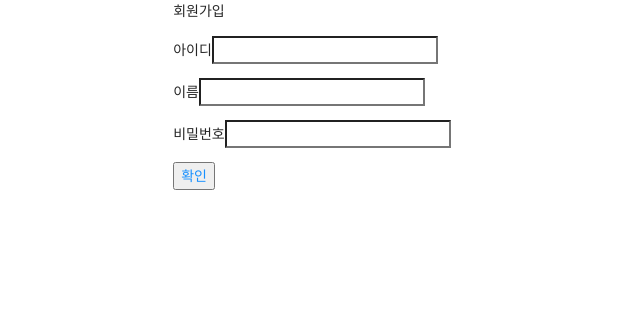
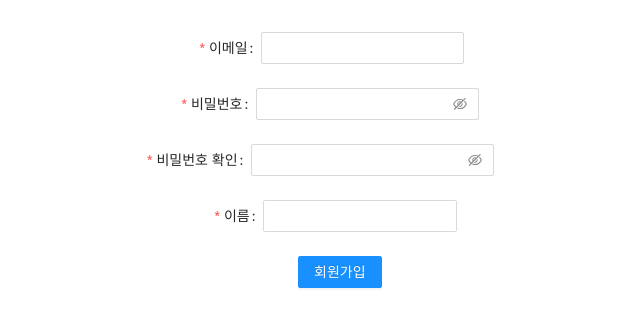
Before and after one commit to MLifeFam/SYB-web, a React (Create React App) app: page /signup in a window 1280 px wide. Shown: the top 326 px of the page, without its empty margins (328-968 px from the left). Built offline with nearby package versions, Linux system fonts and the light colour scheme.

Commit message:
회원가입 페이지 UI 변경

```diff
--- a/src/pages/Signup.js
+++ b/src/pages/Signup.js
@@ -1,5 +1,18 @@
-import React , { Component } from 'react';
+import React , { Component, useState } from 'react';
 import { Link, Route, Switch, BrowserRouter as Router } from "react-router-dom"
+import {
+    Form,
+    Input,
+    Tooltip,
+    Cascader,
+    Select,
+    Row,
+    Col,
+    Checkbox,
+    Button,
+    AutoComplete,
+  } from 'antd';
+  import { QuestionCircleOutlined } from '@ant-design/icons';
 import styled from 'styled-components';
 
 const Container = styled.div`
@@ -7,33 +20,191 @@ const Container = styled.div`
     flex-direction:column;
     align-items:center;
     justify-content:center;
+    margin:2rem 0;
 `;
 
-class Signup extends Component{
-    render(){
-        return(
-            <Container>
-                <form>
-                    <p>회원가입</p>
-                    <p>
-                        아이디
-                        <input type="text"></input>
-                    </p>
-                    <p>
-                        이름
-                        <input type="text"></input>
-                    </p>
-                    <p>
-                        비밀번호
-                        <input type="password"></input>
-                    </p>
-                    <Link to ="/">
-                        <button>확인</button>
-                    </Link>
-                </form>
-            </Container>
-        );
+const { Option } = Select;
+const AutoCompleteOption = AutoComplete.Option;
+
+const residences = [
+  {
+    value: 'zhejiang',
+    label: 'Zhejiang',
+    children: [
+      {
+        value: 'hangzhou',
+        label: 'Hangzhou',
+        children: [
+          {
+            value: 'xihu',
+            label: 'West Lake',
+          },
+        ],
+      },
+    ],
+  },
+  {
+    value: 'jiangsu',
+    label: 'Jiangsu',
+    children: [
+      {
+        value: 'nanjing',
+        label: 'Nanjing',
+        children: [
+          {
+            value: 'zhonghuamen',
+            label: 'Zhong Hua Men',
+          },
+        ],
+      },
+    ],
+  },
+];
+
+const formItemLayout = {
+  labelCol: {
+    xs: { span: 24 },
+    sm: { span: 8 },
+  },
+  wrapperCol: {
+    xs: { span: 24 },
+    sm: { span: 16 },
+  },
+};
+const tailFormItemLayout = {
+  wrapperCol: {
+    xs: {
+      span: 24,
+      offset: 0,
+    },
+    sm: {
+      span: 16,
+      offset: 8,
+    },
+  },
+};
+
+const Signup = () => {
+  const [form] = Form.useForm();
+
+  const onFinish = values => {
+    console.log('Received values of form: ', values);
+  };
+
+  const prefixSelector = (
+    <Form.Item name="prefix" noStyle>
+      <Select style={{ width: 70 }}>
+        <Option value="86">+86</Option>
+        <Option value="87">+87</Option>
+      </Select>
+    </Form.Item>
+  );
+
+  const [autoCompleteResult, setAutoCompleteResult] = useState([]);
+
+  const onWebsiteChange = value => {
+    if (!value) {
+      setAutoCompleteResult([]);
+    } else {
+      setAutoCompleteResult(['.com', '.org', '.net'].map(domain => `${value}${domain}`));
     }
-  }
+  };
+
+  const websiteOptions = autoCompleteResult.map(website => ({
+    label: website,
+    value: website,
+  }));
+
+  return (
+    <Form
+      {...formItemLayout}
+      form={form}
+      name="register"
+      onFinish={onFinish}
+      initialValues={{
+        residence: ['zhejiang', 'hangzhou', 'xihu'],
+        prefix: '86',
+      }}
+      scrollToFirstError
+    >
+    <Container>
+      <Form.Item
+        name="email"
+        label="이메일"
+        rules={[
+          {
+            type: 'email',
+            message: '올바른 이메일이 아닙니다',
+          },
+          {
+            required: true,
+            message: '이메일을 입력해주세요.',
+          },
+        ]}
+      >
+        <Input />
+      </Form.Item>
+
+      <Form.Item
+        name="password"
+        label="비밀번호"
+        rules={[
+          {
+            required: true,
+            message: '패스워드를 입력해주세요.',
+          },
+        ]}
+        hasFeedback
+      >
+        <Input.Password />
+      </Form.Item>
+
+      <Form.Item
+        name="confirm"
+        label="비밀번호 확인"
+        dependencies={['password']}
+        hasFeedback
+        rules={[
+          {
+            required: true,
+            message: '패스워드를 확인해주세요',
+          },
+          ({ getFieldValue }) => ({
+            validator(rule, value) {
+              if (!value || getFieldValue('password') === value) {
+                return Promise.resolve();
+              }
+              return Promise.reject('비밀번호가 일치하지 않습니다!');
+            },
+          }),
+        ]}
+      >
+        <Input.Password />
+      </Form.Item>
+
+      <Form.Item
+        name="name"
+        label="이름"
+        rules={[
+          {
+            required: true,
+            message: '이름을 입력해주세요.',
+          },
+        ]}
+      >
+        <Input />
+      </Form.Item>
+
+      <Form.Item {...tailFormItemLayout}>
+        <Link to ='/'>
+            <Button type="primary" htmlType="submit">
+                회원가입
+            </Button>
+        </Link>
+      </Form.Item>
+      </Container>
+    </Form>
+  );
+};
 
 export default Signup;
```
